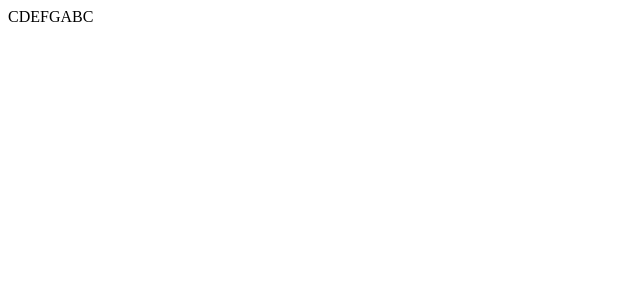
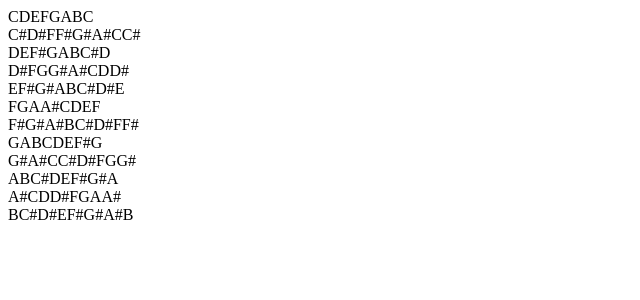
Before and after one commit to marano/purechords, a React (Create React App) app: page / in a window 1280 px wide. Shown: the top 300 px of the page, without its empty margins (0-640 px from the left). Built offline with nearby package versions, Linux system fonts and the light colour scheme.

Commit message:
Show all scales

```diff
--- a/src/App.js
+++ b/src/App.js
@@ -1,6 +1,9 @@
 import React from 'react';
-import MajorScales from './MajorScales';
+import { range } from 'ramda';
+import MajorScale from './MajorScale';
 
 export default function App() {
-  return <MajorScales />;
+  const notes = range(0, 12);
+
+  return notes.map((noteIndex) => <div><MajorScale key={noteIndex} keyIndex={noteIndex} /></div>);
 }
--- a/src/MajorScale.js
+++ b/src/MajorScale.js
@@ -6,11 +6,11 @@ export default function MajorScale({ keyIndex }) {
   const tone = 2;
   const semiTone = 1;
 
-  const scale = [0, tone, tone, semiTone, tone, tone, tone, semiTone];
+  const intervals = [0, tone, tone, semiTone, tone, tone, tone, semiTone];
 
-  const intervals = scale.map((_, index) => sum(scale.slice(0, index + 1)));
+  const notes = intervals.map((_, index) => keyIndex + sum(intervals.slice(0, index + 1)));
 
-  return intervals.map(
-    (interval) => <Note key={keyIndex + interval} index={keyIndex + interval} />,
+  return notes.map(
+    (noteIndex) => <Note key={noteIndex} index={noteIndex} />,
   );
 }
--- a/src/MajorScales.js
+++ /dev/null
@@ -1,8 +0,0 @@
-import React from 'react';
-import MajorScale from './MajorScale';
-
-export default function MajorScales() {
-  return (
-    <MajorScale keyIndex={0} />
-  );
-}
--- a/src/Note.js
+++ b/src/Note.js
@@ -14,7 +14,7 @@ const notes = [
 ];
 
 export default function Note({ index }) {
-  const rotatedIndex = index === 12 ? 0 : index;
+  const rotatedIndex = index - (notes.length * Math.floor(index / notes.length));
 
   return notes[rotatedIndex];
 }
```
